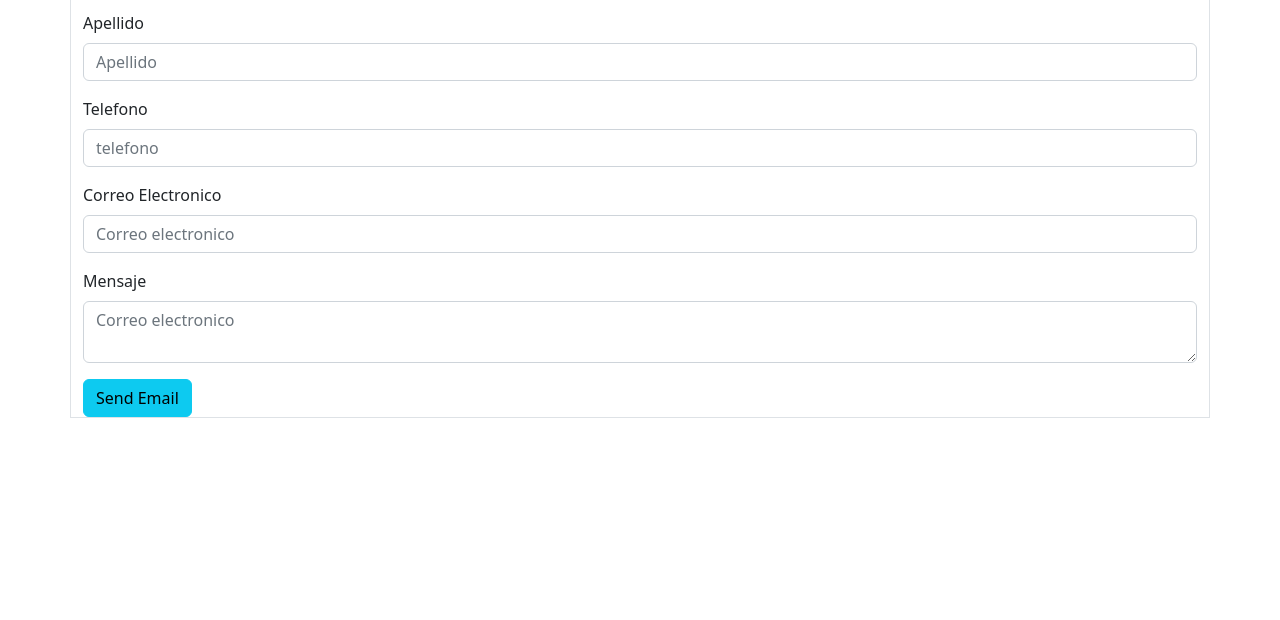
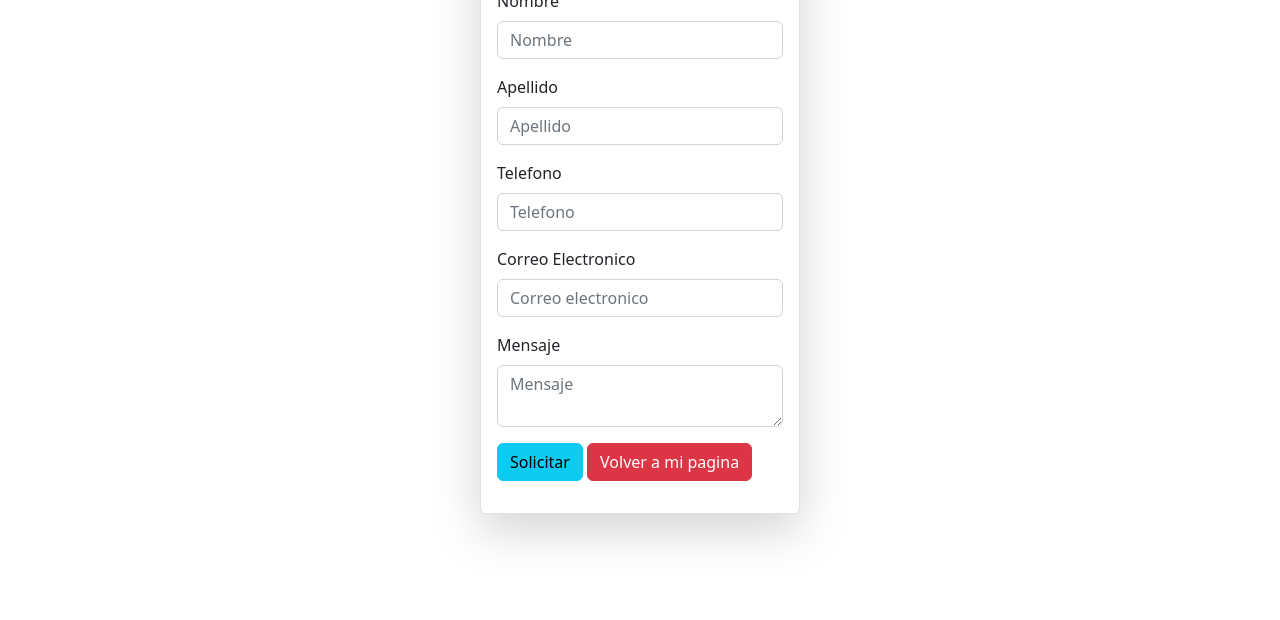
Before and after one commit to Alonsorozco/fomremailjs.github.io, a plain HTML site: page index.html in a window 1280 px wide. Shown: the part 180-800 px from the top of the page. Drawn offline with nearby package versions, Linux system fonts and the light colour scheme.

Commit message:
add front

```diff
--- a/index.html
+++ b/index.html
@@ -12,12 +12,12 @@
 </head>
 <body>
 
-    <div class="container border mt-5">
+    <div class="container border mt-5 w-25 shadow-lg p-3 mb-5 bg-body rounded">
         <h1> Formulario contacto</h1>
         <form id="form">
             <div class="mb-3">
               <label for="exampleInputEmail1" class="form-label">Nombre</label>
-              <input type="text" class="form-control" id="exampleInputEmail1" placeholder="nombre" name="name" required>
+              <input type="text" class="form-control" id="exampleInputEmail1" placeholder="Nombre" name="name" required>
             </div>
             <div class="mb-3">
               <label for="exampleInputPassword1" class="form-label">Apellido</label>
@@ -25,7 +25,7 @@
             </div>
             <div class="mb-3">
                 <label for="exampleInputPassword1" class="form-label">Telefono</label>
-                <input type="number" class="form-control" placeholder="telefono" name="phone" required>
+                <input type="number" class="form-control" placeholder="Telefono" name="phone" required>
             </div>
             <div class="mb-3">
                 <label for="exampleInputPassword1" class="form-label">Correo Electronico</label>
@@ -33,10 +33,11 @@
             </div>
             <div class="mb-3">
                 <label for="exampleInputPassword1" class="form-label">Mensaje</label>
-                <textarea type="email" class="form-control" placeholder="Correo electronico" name="message" required></textarea>
+                <textarea type="email" class="form-control" placeholder="Mensaje" name="message" required></textarea>
             </div>
 
-            <input type="submit" class="btn btn-info" id="button" value="Send Email" >
+            <input type="submit" class="btn btn-info mb-3" id="button" value="Solicitar" >
+            <a href="https://fabiansalasprofile.herokuapp.com/" class="btn btn-danger mb-3" > Volver a mi pagina</a>
           </form>
     </div>
 
```
